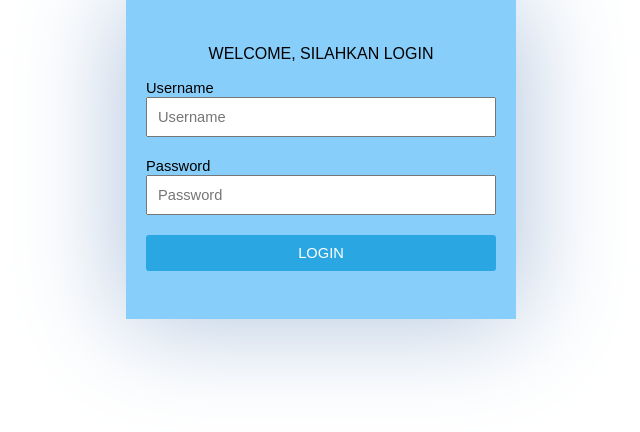
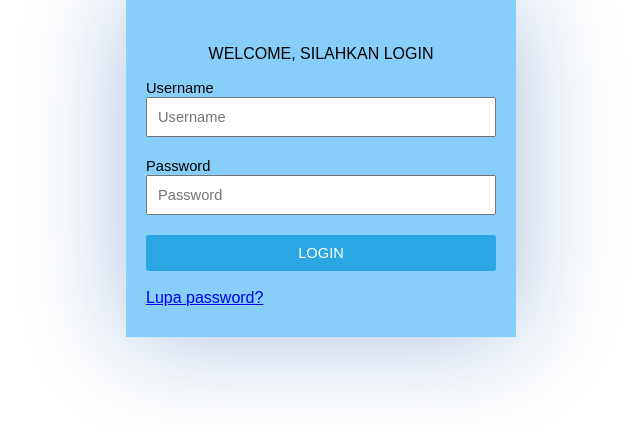
Before and after one commit to ahmadun/Car-Request, a PHP site: page /phpmailer/ in a window 1280 px wide. Shown: the part 81-513 px from the top of the page, without its empty margins (319-959 px from the left). Run offline with PHP 8.4, Linux system fonts and the light colour scheme.

Commit message:
Update index.php

```diff
--- a/index.php
+++ b/index.php
@@ -22,6 +22,7 @@
 			<input type="submit" class="tombol_login" value="LOGIN">
 			<br/>
 			<br/>
+			 <a href="pw.php">Lupa password?</a>
 		</form>
 	</div>
   <script src="show.js"></script>
```
